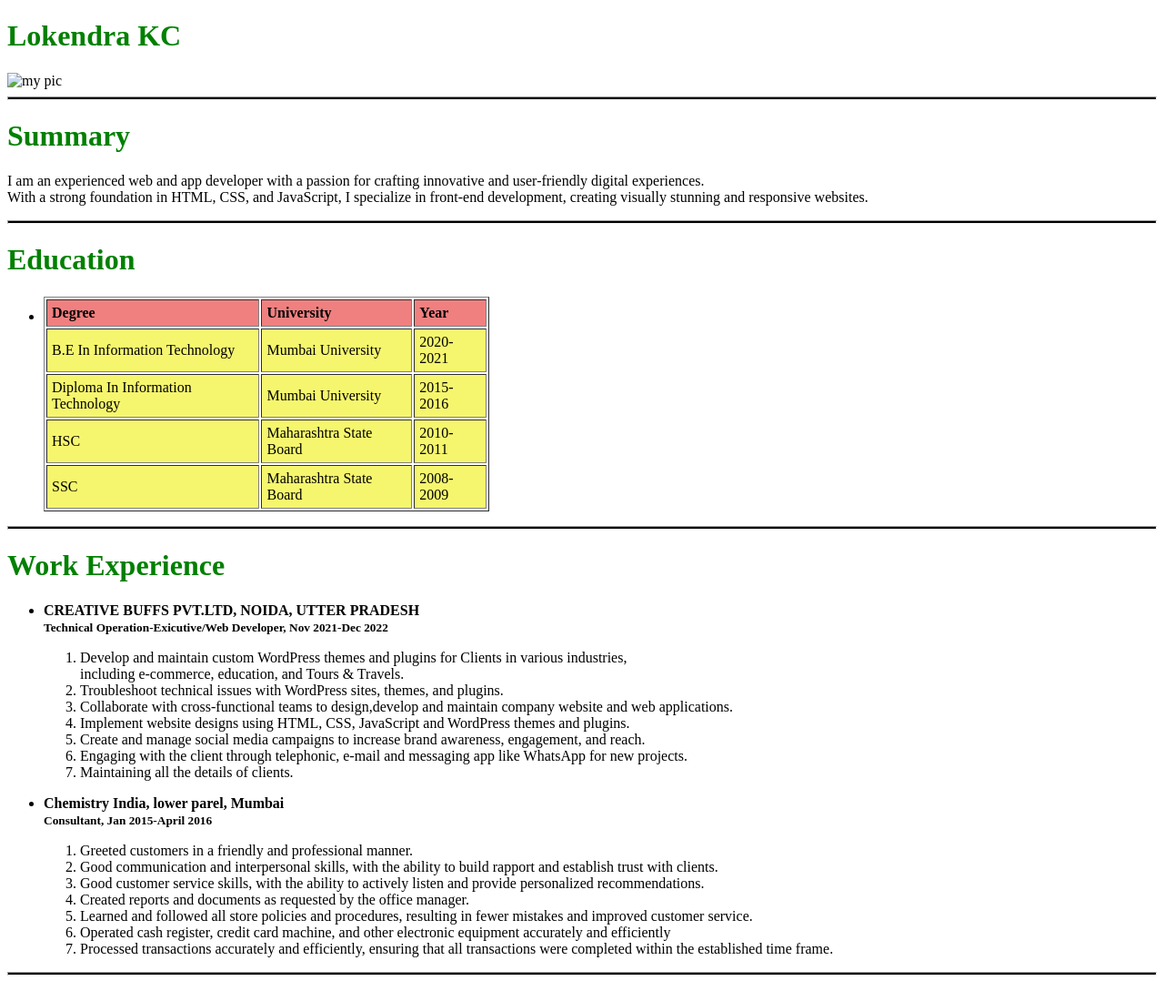
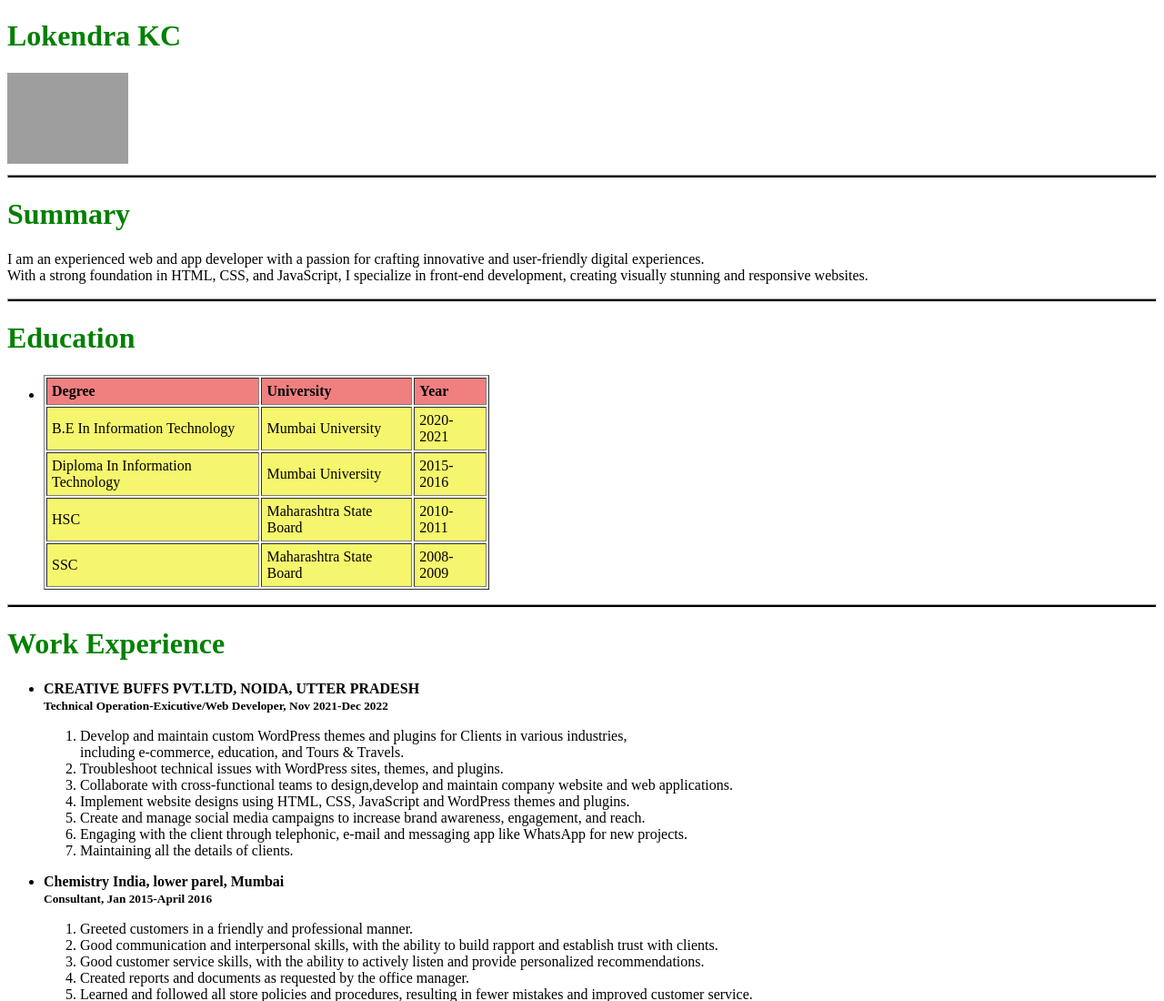
Before and after one commit to LokendraPanda/HTML-My-Resume, a plain HTML site: page index.html in a window 1280 px wide. Shown: the top 1100 px of the page at 91% size. Drawn offline with Linux system fonts and the light colour scheme; the site is published under a folder, as on GitHub Pages, so addresses that start at the root find nothing.

Commit message:
Update index.html

```diff
--- a/index.html
+++ b/index.html
@@ -11,7 +11,7 @@
 <body>
     <h1 style="color: green">Lokendra KC</h1>
 
-    <img src="/GOPR1217.jpg" height="100" alt="my pic" /><hr style="background-color: black; height: 2px;" />
+    <img src="./GOPR1217.jpg" height="100" alt="my pic" /><hr style="background-color: black; height: 2px;" />
 
 
     <h1 style="color: green">Summary</h1>
```
